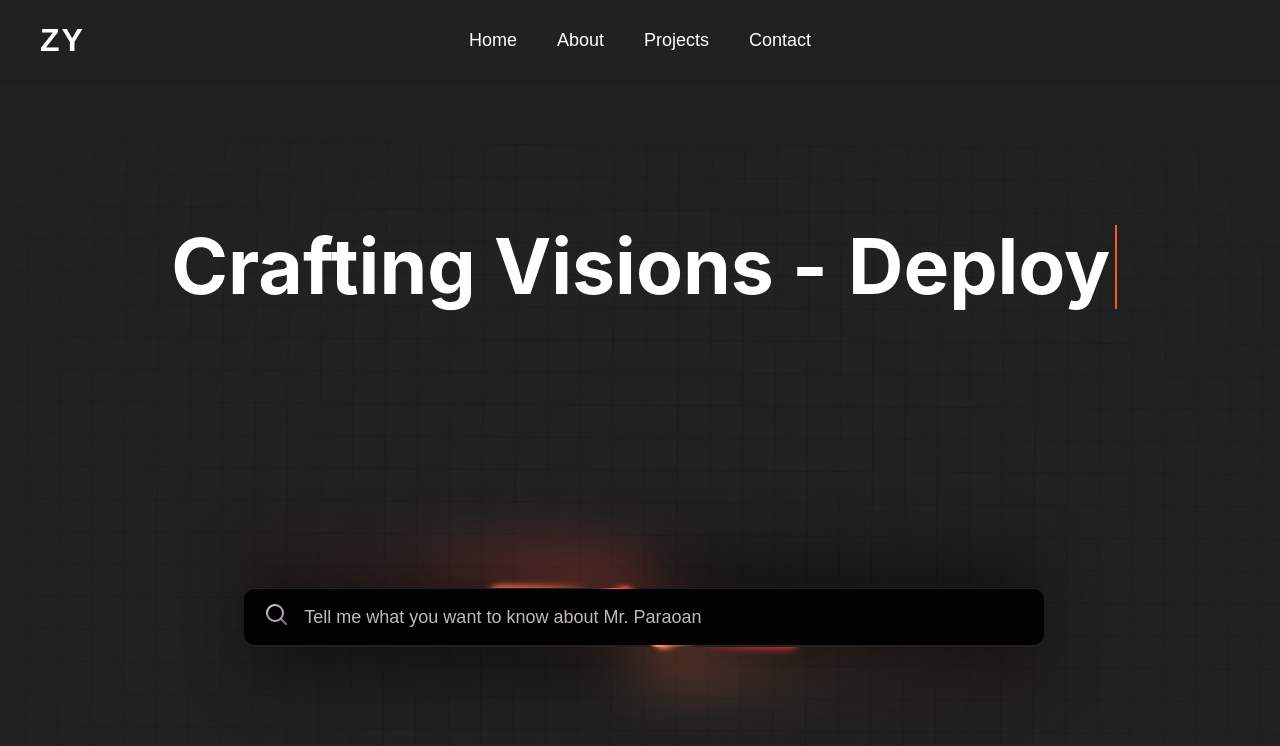
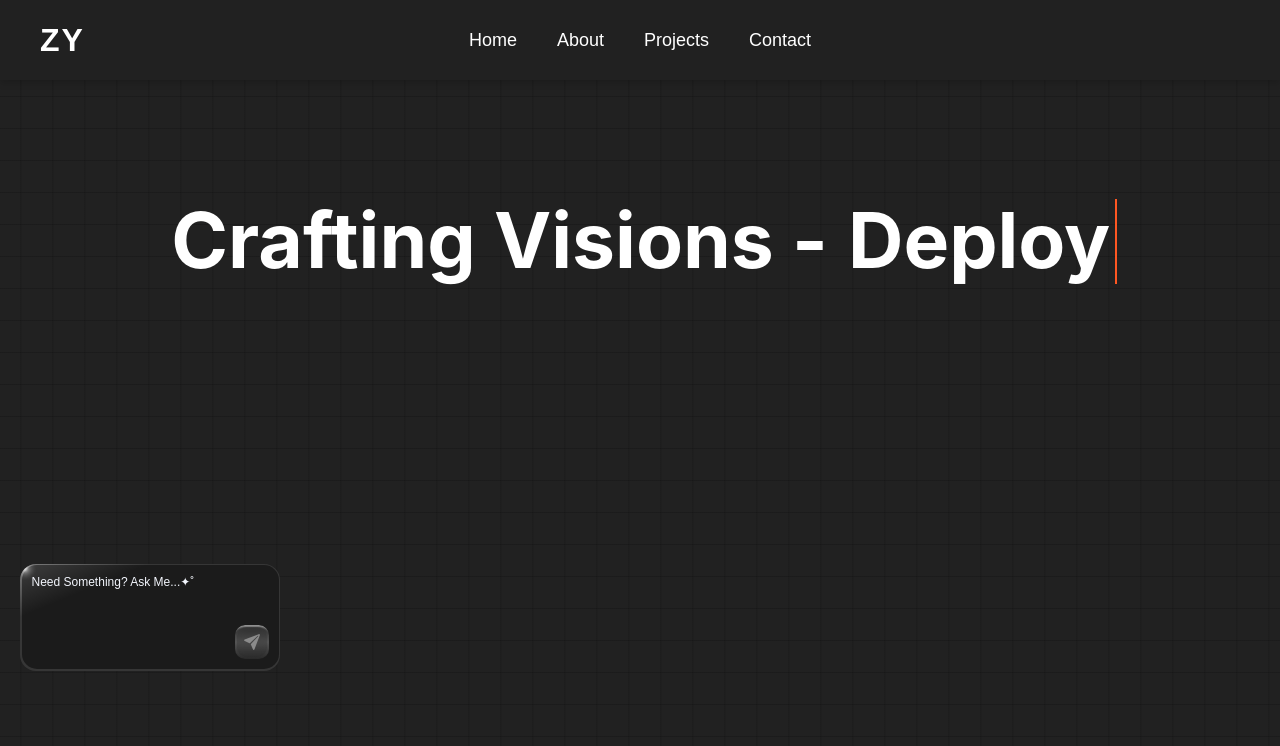
Before and after one commit to Zy-IT/Profile-Resume, a React (Vite) app: page / in a window 1280 px wide. Shown: the top 746 px of the page. Built offline with nearby package versions, Linux system fonts and the light colour scheme.

Commit message:
AI inclluded lets GOOOOO
included the AI already, now the only thing missing is to make it much animation hehehe thats is all need to finish the components soon to finally complete it

```diff
--- a/package.json
+++ b/package.json
@@ -10,9 +10,11 @@
     "preview": "vite preview"
   },
   "dependencies": {
+    "axios": "^1.7.9",
     "react": "^18.3.1",
     "react-dom": "^18.3.1",
-    "react-router-dom": "^7.1.2"
+    "react-router-dom": "^7.1.2",
+    "string-similarity": "^4.0.4"
   },
   "devDependencies": {
     "@eslint/js": "^9.17.0",
--- a/src/App.jsx
+++ b/src/App.jsx
@@ -1,5 +1,4 @@
 //Author:: Zyril A. Paraoan
-import React from 'react';
 import ScrollToTop from './Components/ScrolltoTop';
 import { BrowserRouter, Route, Routes } from 'react-router-dom';
 import Home from './pages/Home/Home';
--- /dev/null
+++ b/src/Components/HuggingFaceChat/HuggingFaceChat.jsx
@@ -0,0 +1,58 @@
+import { useState } from "react";
+import { fetchHuggingFaceResponse } from "../../services/huggingFaceApi/huggingFaceApi";
+import stringSimilarity from "string-similarity";
+import navigationRoutes from "./navigationRoutes.json";
+import { useNavigate } from "react-router-dom";
+
+export const useHuggingFaceChat = () => {
+    const [question, setQuestion] = useState('');
+    const [answer, setAnswer] = useState('');
+    const [loading, setLoading] = useState(false);
+    const navigate = useNavigate();
+
+    const handleQuestion = async () => {
+        if (!question.trim()) return;
+        setLoading(true);
+        setAnswer('');
+
+        const lowerQuestion = question.toLowerCase().trim();
+
+        // Check navigation routes
+        const keys = Object.keys(navigationRoutes);
+        const bestMatch = stringSimilarity.findBestMatch(lowerQuestion, keys);
+
+        if (bestMatch.bestMatch.rating > 0.6) {
+            const matchedKey = bestMatch.bestMatch.target;
+            setAnswer("Sure, wait a second please...");
+
+            setTimeout(() => {
+                navigate(navigationRoutes[matchedKey]);
+
+                setAnswer("Navigating...");
+
+            }, 3500);
+
+            setLoading(false);
+            return;
+        }
+
+        // Fetch from Hugging Face API
+        try {
+            const apiResponse = await fetchHuggingFaceResponse(question);
+            setAnswer(apiResponse);
+        } catch (error) {
+            console.error('Error fetching response:', error);
+            setAnswer('An error occurred while fetching the answer.');
+        } finally {
+            setLoading(false);
+        }
+    };
+
+    return {
+        question,
+        setQuestion,
+        answer,
+        loading,
+        handleQuestion,
+    };
+};
--- /dev/null
+++ b/src/Components/HuggingFaceChat/navigationRoutes.json
@@ -0,0 +1,6 @@
+{
+    "show me your projects": "/projects",
+    "can you tell me about youre developer?": "/About",
+    "home": "/",
+    "navigate to contact": "/contact"
+}
--- a/src/pages/Home/Home.css
+++ b/src/pages/Home/Home.css
@@ -6,10 +6,6 @@
 
         .Intro-Screen,
         .Home-Screen {
-          background-size: cover;
-          background-repeat: no-repeat;
-          background-position: center center;
-          background-color: #212121;
           width: 100%;
           height: 100vh;
           margin: 0;
@@ -17,6 +13,10 @@
         }
 
         .Intro-Screen {
+          background-size: cover;
+          background-repeat: no-repeat;
+          background-position: center center;
+          background-color: #212121;
           display: flex;
           justify-content: center;
           align-items: center;
@@ -44,8 +44,12 @@
           justify-content: center;
           align-items: center;
           flex-direction: column;
-          opacity: 0;
-          animation: fadein 1s ease-in forwards;
+          background-image:
+            linear-gradient(to right, rgba(15, 15, 16, 0.3) 1px, transparent 1px),
+            linear-gradient(to bottom, rgba(15, 15, 16, 0.3) 1px, transparent 1px);
+          background-size: 2rem 2rem;
+          background-position: center center;
+          background-color: #212121;
         }
 
         .Home-Container {
@@ -229,389 +233,191 @@
         }
 
         /*------4th Layer------*/
-        .grid {
-          position: absolute;
-          height: 100vh;
-          width: 100vw;
-          background-image:
-            linear-gradient(to right, rgba(15, 15, 16, 0.3) 1px, transparent 1px),
-            linear-gradient(to bottom, rgba(15, 15, 16, 0.3) 1px, transparent 1px);
-          background-size: 2rem 2rem;
-          background-position: center center;
-          z-index: -1;
-          transform-origin: center;
-          animation: gridFloat 15s ease-in-out infinite;
-          filter: blur(0.5px);
+        .AI-Assistant {
+          position: relative;
+          text-align: ce;
         }
 
-        .grid::after {
-          content: '';
-          position: absolute;
-          top: 0;
-          left: 0;
-          right: 0;
-          bottom: 0;
-          background: radial-gradient(circle at center,
-              rgba(33, 33, 33, 0) 0%,
-              rgba(33, 33, 33, 0.2) 50%,
-              rgba(33, 33, 33, 0.5) 100%);
-          pointer-events: none;
+        .container_chat_bot {
+          display: flex;
+          flex-direction: column;
+          max-width: 260px;
+          width: 100%;
         }
 
-        @keyframes gridFloat {
+        .container_chat_bot .container-chat-options {
+          position: relative;
+          display: flex;
+          background: linear-gradient(to bottom right,
+              #7e7e7e,
+              #363636,
+              #363636,
+              #363636,
+              #363636);
+          border-radius: 16px;
+          padding: 1.5px;
+          overflow: hidden;
 
-          0%,
-          100% {
-            transform: translateY(0) rotate(0deg) scale(1);
-          }
-
-          25% {
-            transform: translateY(-5px) rotate(0.5deg) scale(1.02);
-          }
-
-          50% {
-            transform: translateY(0) rotate(-0.5deg) scale(1);
-          }
-
-          75% {
-            transform: translateY(5px) rotate(0.5deg) scale(0.98);
+          &::after {
+            position: absolute;
+            content: "";
+            top: -10px;
+            left: -10px;
+            background: radial-gradient(ellipse at center,
+                #ffffff,
+                rgba(255, 255, 255, 0.3),
+                rgba(255, 255, 255, 0.1),
+                rgba(0, 0, 0, 0),
+                rgba(0, 0, 0, 0),
+                rgba(0, 0, 0, 0),
+                rgba(0, 0, 0, 0));
+            width: 30px;
+            height: 30px;
+            filter: blur(1px);
           }
         }
 
-        /* Optional: Add hover effect to pause animation */
-        .Home-Container:hover .grid {
-          animation-play-state: paused;
-          transition: all 0.5s ease;
+        .container_chat_bot .container-chat-options .chat {
+          display: flex;
+          flex-direction: column;
+          background-color: rgba(0, 0, 0, 0.5);
+          border-radius: 15px;
+          width: 100%;
+          overflow: hidden;
         }
 
-        .white,
-        .border,
-        .darkBorderBg,
-        .glow {
-          max-height: 70px;
-          width: 100%;
-          max-width: 800px;
-          height: 100%;
-          position: absolute;
-          overflow: hidden;
-          z-index: -1;
-          border-radius: 12px;
-          filter: blur(3px);
+        .container_chat_bot .container-chat-options .chat .chat-bot {
+          position: relative;
+          display: flex;
         }
 
-        .input {
-          background-color: #010201;
+        .container_chat_bot .chat .chat-bot textarea {
+          background-color: transparent;
+          border-radius: 16px;
           border: none;
           width: 100%;
-          height: 56px;
-          border-radius: 10px;
-          color: white;
-          padding: 0 60px;
-          font-size: 18px;
+          height: 50px;
+          color: #ffffff;
+          font-family: sans-serif;
+          font-size: 12px;
+          font-weight: 400;
+          padding: 10px;
+          resize: none;
+          outline: none;
+
+          &::-webkit-scrollbar {
+            width: 10px;
+            height: 10px;
           }
 
-        #poda {
-          display: flex;
-          align-items: center;
-          justify-content: center;
-          width: 100%;
-          max-width: 800px;
-          margin: 0 auto;
+          &::-webkit-scrollbar-track {
+            background: transparent;
           }
 
-        .input::placeholder {
-          color: #c0b9c0;
+          &::-webkit-scrollbar-thumb {
+            background: #888;
+            border-radius: 5px;
           }
 
-        .input:focus {
-          outline: none;
+          &::-webkit-scrollbar-thumb:hover {
+            background: #555;
+            cursor: pointer;
           }
 
-        #main:focus-within>#input-mask {
-          display: none;
+          &::placeholder {
+            color: #f3f6fd;
+            transition: all 0.3s ease;
           }
 
-        #input-mask {
-          pointer-events: none;
-          width: 100px;
-          height: 20px;
-          position: absolute;
-          background: linear-gradient(90deg, transparent, black);
-          top: 18px;
-          left: 70px;
+          &:focus::placeholder {
+            color: #363636;
+          }
         }
 
-        #pink-mask {
-          background: #f44336;
+        .container_chat_bot .chat .options {
+          display: flex;
+          justify-content: space-between;
+          align-items: flex-end;
+          padding: 10px;
         }
 
-        #main:hover>#pink-mask {
-          animation: rotate 4s linear infinite;
-          opacity: 0;
+        .container_chat_bot .chat .options .btns-add {
+          display: flex;
+          gap: 8px;
+
+          & button {
+            display: flex;
+            color: rgba(255, 255, 255, 0.1);
+            background-color: transparent;
+            border: none;
+            cursor: pointer;
+            transition: all 0.3s ease;
+
+            &:hover {
+              transform: translateY(-5px);
+              color: #ffffff;
+            }
+          }
         }
 
-        .white {
-          max-height: 63px;
+        .container_chat_bot .chat .options .btn-submit {
+          display: flex;
+          padding: 2px;
+          background-image: linear-gradient(to top, #292929, #555555, #292929);
           border-radius: 10px;
-          filter: blur(2px);
+          box-shadow: inset 0 6px 2px -4px rgba(255, 255, 255, 0.5);
+          cursor: pointer;
+          border: none;
+          outline: none;
+          transition: all 0.15s ease;
+
+          & i {
+            width: 30px;
+            height: 30px;
+            padding: 6px;
+            background: rgba(0, 0, 0, 0.1);
+            border-radius: 10px;
+            backdrop-filter: blur(3px);
+            color: #8b8b8b;
           }
 
-        .white::before {
-          content: "";
-          z-index: -2;
-          text-align: center;
-          top: 50%;
-          left: 50%;
-          transform: translate(-50%, -50%) rotate(83deg);
-          position: absolute;
-          width: 1200px;
-          height: 1200px;
-          background-repeat: no-repeat;
-          background-position: 0 0;
-          filter: brightness(1.4);
-          background-image: conic-gradient(rgba(0, 0, 0, 0) 0%,
-              #f44336,
-              rgba(0, 0, 0, 0) 8%,
-              rgba(0, 0, 0, 0) 50%,
-              #ff7043,
-              rgba(0, 0, 0, 0) 58%);
-          animation: rotate 4s linear infinite;
-          transition: all 2s;
+          & svg {
+            transition: all 0.3s ease;
           }
 
-        .border {
-          max-height: 59px;
-          border-radius: 11px;
-          filter: blur(0.5px);
+          &:hover svg {
+            color: #f3f6fd;
+            filter: drop-shadow(0 0 5px #ffffff);
           }
 
-        .border::before {
-          content: "";
-          z-index: -2;
-          text-align: center;
-          top: 50%;
-          left: 50%;
-          transform: translate(-50%, -50%) rotate(70deg);
-          position: absolute;
-          width: 1200px;
-          height: 1200px;
-          filter: brightness(1.3);
-          background-repeat: no-repeat;
-          background-position: 0 0;
-          background-image: conic-gradient(#1c191c,
-              #f44336 5%,
-              #1c191c 14%,
-              #1c191c 50%,
-              #ff7043 60%,
-              #1c191c 64%);
-          animation: rotate 4s 0.1s linear infinite;
-          transition: all 2s;
+          &:focus svg {
+            color: #f3f6fd;
+            filter: drop-shadow(0 0 5px #ffffff);
+            transform: scale(1.2) rotate(45deg) translateX(-2px) translateY(1px);
           }
 
-        .darkBorderBg {
-          max-height: 65px;
-          max-width: 312px;
+          &:active {
+            transform: scale(0.92);
+          }
         }
 
-        .darkBorderBg::before {
-          content: "";
-          z-index: -2;
-          text-align: center;
-          top: 50%;
-          left: 50%;
-          transform: translate(-50%, -50%) rotate(82deg);
-          position: absolute;
-          width: 1200px;
-          height: 1200px;
-          background-repeat: no-repeat;
-          background-position: 0 0;
-          background-image: conic-gradient(rgba(0, 0, 0, 0),
-              #d32f2f,
-              rgba(0, 0, 0, 0) 10%,
-              rgba(0, 0, 0, 0) 50%,
-              #ff7043,
-              rgba(0, 0, 0, 0) 60%);
-          transition: all 2s;
+        .container_chat_bot .tags {
+          padding: 14px 0;
+          display: flex;
+          color: #ffffff;
+          font-size: 10px;
+          gap: 4px;
+
+          & span {
+            padding: 4px 8px;
+            background-color: #1b1b1b;
+            border: 1.5px solid #363636;
+            border-radius: 10px;
+            cursor: pointer;
+            user-select: none;
           }
-
-        #poda:hover>.darkBorderBg::before {
-          transform: translate(-50%, -50%) rotate(-98deg);
-        }
-
-        #poda:hover>.glow::before {
-          transform: translate(-50%, -50%) rotate(-120deg);
-        }
-
-        #poda:hover>.white::before {
-          transform: translate(-50%, -50%) rotate(-97deg);
-        }
-
-        #poda:hover>.border::before {
-          transform: translate(-50%, -50%) rotate(-110deg);
-        }
-
-        /* Focus effects for border animations */
-        #poda:focus-within>.darkBorderBg::before {
-          transform: translate(-50%, -50%) rotate(442deg);
-          transition: all 4s;
-        }
-
-        #poda:focus-within>.glow::before {
-          transform: translate(-50%, -50%) rotate(420deg);
-          transition: all 4s;
-        }
-
-        #poda:focus-within>.white::before {
-          transform: translate(-50%, -50%) rotate(443deg);
-          transition: all 4s;
-        }
-
-        #poda:focus-within>.border::before {
-          transform: translate(-50%, -50%) rotate(430deg);
-          transition: all 4s;
-        }
-
-        .glow {
-          overflow: hidden;
-          filter: blur(30px);
-          opacity: 0.4;
-          max-height: 130px;
-        }
-
-        .glow:before {
-          content: "";
-          z-index: -2;
-          text-align: center;
-          top: 50%;
-          left: 50%;
-          transform: translate(-50%, -50%) rotate(60deg);
-          position: absolute;
-          width: 1500px;
-          height: 1500px;
-          background-repeat: no-repeat;
-          background-position: 0 0;
-          background-image: conic-gradient(#000,
-              #f44336 5%,
-              #000 38%,
-              #000 50%,
-              #ff7043 60%,
-              #000 87%);
-          animation: rotate 4s 0.3s linear infinite;
-          transition: all 2s;
         }
 
 
-        @keyframes rotate {
-          100% {
-            transform: translate(-50%, -50%) rotate(450deg);
-          }
-        }
 
-        @keyframes leftright {
-          0% {
-            transform: translate(0px, 0px);
-            opacity: 1;
-          }
-
-          49% {
-            transform: translate(250px, 0px);
-            opacity: 0;
-          }
-
-          80% {
-            transform: translate(-40px, 0px);
-            opacity: 0;
-          }
-
-          100% {
-            transform: translate(0px, 0px);
-            opacity: 1;
-          }
-        }
-
-        #filter-icon {
-          position: absolute;
-          top: 8px;
-          right: 8px;
-          display: flex;
-          align-items: center;
-          justify-content: center;
-          z-index: 2;
-          max-height: 40px;
-          max-width: 38px;
-          height: 100%;
-          width: 100%;
-
-          isolation: isolate;
-          overflow: hidden;
-          /* Border Radius */
-          border-radius: 10px;
-          background: linear-gradient(180deg, #161329, black, #1d1b4b);
-          border: 1px solid transparent;
-        }
-
-        .filterBorder {
-          height: 42px;
-          width: 40px;
-          position: absolute;
-          overflow: hidden;
-          top: 7px;
-          right: 7px;
-          border-radius: 10px;
-        }
-
-        .filterBorder::before {
-          content: "";
-
-          text-align: center;
-          top: 50%;
-          left: 50%;
-          transform: translate(-50%, -50%) rotate(90deg);
-          position: absolute;
-          width: 600px;
-          height: 600px;
-          background-repeat: no-repeat;
-          background-position: 0 0;
-          filter: brightness(1.35);
-          background-image: conic-gradient(rgba(0, 0, 0, 0),
-              #3d3a4f,
-              rgba(0, 0, 0, 0) 50%,
-              rgba(0, 0, 0, 0) 50%,
-              #3d3a4f,
-              rgba(0, 0, 0, 0) 100%);
-          animation: rotate 4s linear infinite;
-        }
-
-        #main {
-          position: relative;
-          width: 100%;
-        }
-
-        #search-icon {
-          position: absolute;
-          left: 20px;
-          top: 50%;
-          transform: translateY(-50%);
-        }
-
-
-        @keyframes fadein {
-          from {
-            opacity: 0;
-          }
-
-          to {
-            opacity: 1;
-          }
-        }
-
-        .fade-out {
-          opacity: 0;
-        }
-
-        @media (max-width: 850px) {
-          #poda {
-            max-width: 90%;
-            padding: 10px;
-          }
-        }
+        @media (max-width: 850px) {}
--- a/src/pages/Home/Home.jsx
+++ b/src/pages/Home/Home.jsx
@@ -1,11 +1,12 @@
-import React, { useState, useEffect } from "react";
+import { useState, useEffect } from "react";
 import Navbar from "../../Components/Navbar/Navbar";
 import TypeWriter from "../../Components/TypeWriting/TypeWriting";
+import { useHuggingFaceChat } from "../../Components/HuggingFaceChat/HuggingFaceChat";
 import './Home.css';
 
 
 function Home() {
-
+    const { question, setQuestion, answer, loading, handleQuestion } = useHuggingFaceChat();
     const [showIntro, setShowIntro] = useState(true);
     const [fadeOut, setFadeOut] = useState(false);
     const [currentShine, setCurrentShine] = useState(-1);
@@ -103,40 +104,55 @@ function Home() {
                         </div>
                     </div>
 
-                    {/* From Uiverse.io by Lakshay-art || Animated Search Input */}
-                    <div className="grid"></div>
-                    <div id="poda">
-                        <div className="glow"></div>
-                        <div className="darkBorderBg"></div>
-                        <div className="white"></div>
-                        <div className="border"></div>
-                        <div id="main">
-                            <div id="search-icon">
-                                <svg xmlns="http://www.w3.org/2000/svg" width="24" viewBox="0 0 24 24" strokeWidth="2" strokeLinejoin="round" strokeLinecap="round" height="24" fill="none" className="feather feather-search">
-                                    <circle stroke="url(#search)" r="8" cy="11" cx="11"></circle>
-                                    <line stroke="url(#searchl)" y2="16.65" y1="22" x2="16.65" x1="22"></line>
-                                    <defs>
-                                        <linearGradient gradientTransform="rotate(50)" id="search">
-                                            <stop stopColor="#f8e7f8" offset="0%"></stop>
-                                            <stop stopColor="#b6a9b7" offset="50%"></stop>
-                                        </linearGradient>
-                                        <linearGradient id="searchl">
-                                            <stop stopColor="#b6a9b7" offset="0%"></stop>
-                                            <stop stopColor="#837484" offset="50%"></stop>
-                                        </linearGradient>
-                                    </defs>
-                                </svg>
+                    {/* AI Assistance */}
+                    <div className="AI-Assistant">
+                        <div className="container_chat_bot">
+                            <div className="container-chat-options">
+                                <div className="chat">
+                                    <div className="chat-bot">
+                                        <textarea
+                                            id="chat_bot"
+                                            name="chat_bot"
+                                            placeholder="Need Something? Ask Me...✦˚"
+                                            value={question}
+                                            onChange={(e) => setQuestion(e.target.value)}
+                                        ></textarea>
+                                    </div>
+                                    <div className="options">
+                                        <div className="btns-add">
+                                            {/* Add your optional buttons here */}
+                                        </div>
+                                        <button
+                                            className="btn-submit"
+                                            onClick={handleQuestion}
+                                            disabled={loading}
+                                        >
+                                            {loading ? 'Loading...' : (
+                                                <i>
+                                                    <svg viewBox="0 0 512 512">
+                                                        <path
+                                                            fill="currentColor"
+                                                            d="M473 39.05a24 24 0 0 0-25.5-5.46L47.47 185h-.08a24 24 0 0 0 1 45.16l.41.13l137.3 58.63a16 16 0 0 0 15.54-3.59L422 80a7.07 7.07 0 0 1 10 10L226.66 310.26a16 16 0 0 0-3.59 15.54l58.65 137.38c.06.2.12.38.19.57c3.2 9.27 11.3 15.81 21.09 16.25h1a24.63 24.63 0 0 0 23-15.46L478.39 64.62A24 24 0 0 0 473 39.05"
+                                                        ></path>
+                                                    </svg>
+                                                </i>
+                                            )}
+                                        </button>
+                                    </div>
+                                </div>
                             </div>
-                            <input placeholder="Tell me what you want to know about Mr. Paraoan" type="text" name="text" className="input" />
+                            {answer && (
+                                <div className="chat-response">
+                                    <p><strong>Response:</strong> {answer}</p>
+                                </div>
+                            )}
                         </div>
                     </div>
-                    <div>
-                    </div>
                 </div>
-            </section>
+            </section >
 
 
-        </div>
+        </div >
     );
 }
 
--- /dev/null
+++ b/src/services/huggingFaceApi/huggingFace.json
@@ -0,0 +1,6 @@
+{
+    "what is your name?": "I am Chippie the Bot, your friendly assistant.",
+    "who created you?": "I was created by Mr. Zy to assist you.",
+    "how are you?": "I'm just a bot, but I'm doing great! How about you?",
+    "do you have any specialties?": "i am only limited to simple functions but ill do my best to help you."
+}
--- /dev/null
+++ b/src/services/huggingFaceApi/huggingFaceApi.js
@@ -0,0 +1,37 @@
+import axios from "axios";
+import stringSimilarity from "string-similarity";
+import huggingFaceData from "./huggingFace.json";
+
+const API_URL = 'https://api-inference.huggingface.co/models/facebook/blenderbot-400M-distill';
+const API_KEY = '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';
+
+export const fetchHuggingFaceResponse = async (question) => {
+
+    try {
+        const lowerQuestion = question.toLowerCase().trim();
+
+        const predefinedKeys = Object.keys(huggingFaceData);
+
+        const bestMatch = stringSimilarity.findBestMatch(lowerQuestion, predefinedKeys);
+
+        if (bestMatch.bestMatch.rating > 0.6) { // Adjust the threshold (e.g., 0.6) based on your needs
+            return huggingFaceData[bestMatch.bestMatch.target];
+        }
+
+        const response = await axios.post(
+            API_URL,
+            { inputs: question },
+            {
+                headers: {
+                    'Content-Type': 'application/json',
+                    Authorization: `Bearer ${API_KEY}`,
+                }
+            }
+        );
+
+        return response.data.generated_text || "Sorry i dont have any answer for that, try another question. 😊";
+    } catch (error) {
+        console.error('Error fetching Hugging Response:', error);
+        return 'An error occurred while fetching the answer.';
+    }
+};
```
Also changed, not shown: src/pages/About/About.jsx (+5 -5 lines), 1 other file (tests, documents, lock files or other folders). Lines whose indentation alone changed are shown as unchanged.
